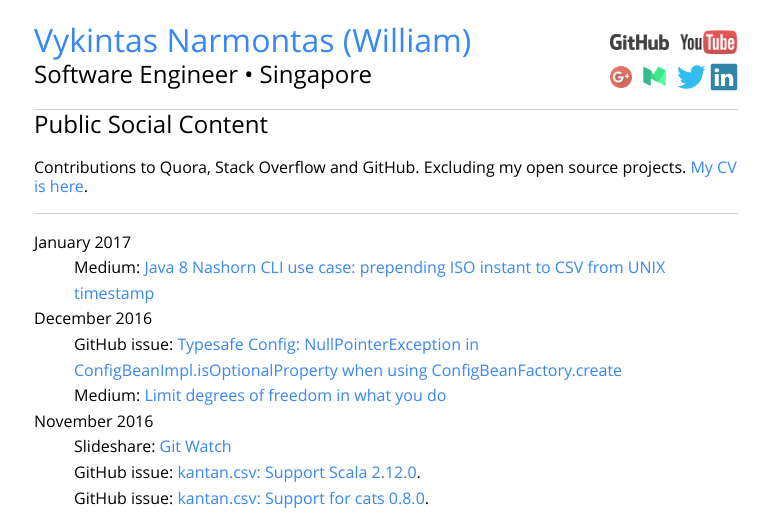
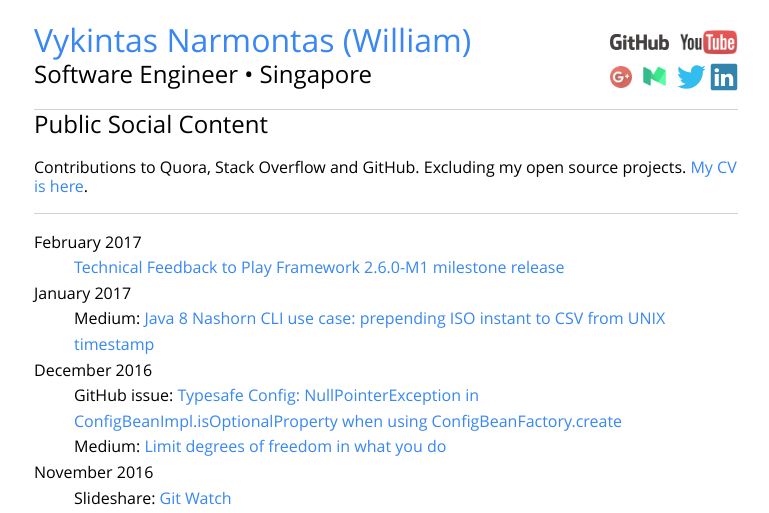
Before and after one commit to philicious/ScalaWilliam.com, a PHP site: page /content/ in a window 1280 px wide. Shown: the top 513 px of the page, without its empty margins (254-1023 px from the left). Run offline with PHP 8.4, Linux system fonts and the light colour scheme.

Commit message:
add some tech feedback

```diff
--- a/content/index.php
+++ b/content/index.php
@@ -8,6 +8,8 @@ require(dirname(__FILE__).'/../shared/render.inc.php');
       <p>Contributions to Quora, Stack Overflow and GitHub. Excluding my open source projects. <a href="https://www.scalawilliam.com/cv/">My CV is here</a>.</p>
     </header>
   <dl>
+    <dt>February 2017</dt>
+    <dd><a href="https://groups.google.com/forum/#!msg/play-framework/imf51EsYU08/tDk0sEfPCgAJ">Technical Feedback to Play Framework 2.6.0-M1 milestone release</a></dd>
     <dt>January 2017</dt>
     <dd>Medium: <a href="https://medium.com/@ScalaWilliam/java-8-nashorn-cli-use-case-prepending-iso-instant-to-csv-from-unix-timestamp-3685b6ee746">Java 8 Nashorn CLI use case: prepending ISO instant to CSV from UNIX timestamp
 </a></dd>
```
